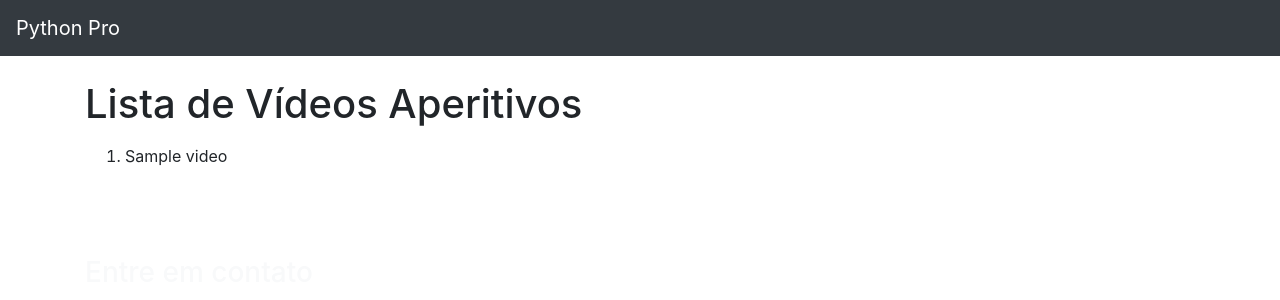
After one commit to fabriciovale20/curso-django, a Django app: template pypro/aperitivos/templates/aperitivos/indice.html in a window 1280 px wide. The commit adds this page. Shown: the top 300 px of the page. Run offline with Django 3.2, Linux system fonts and the light colour scheme; the template is opened without the code that fills it: most values are stand-ins (such as "Sample title", 1, 10 or a date in 2020); some libraries are stand-ins or nearby versions.

Commit message:
Atualização

```diff
--- /dev/null
+++ b/pypro/aperitivos/templates/aperitivos/indice.html
@@ -0,0 +1,20 @@
+{% extends 'base/base.html' %}
+{% load static %}
+{% block title %}Python Pro - Aperitivo{% endblock title %}
+{% block description %}Página com todos vídeos gratuitos{% endblock description %}
+{% block body %}
+<div class="container">
+    <div class="row">
+        <div class="col-md-12">
+            <h1 class="mt-4 mb-3">Lista de Vídeos Aperitivos</h1>
+            <ol>
+                {% for video in videos %}
+                    <li>{{ video.titulo | default:"Faltando Título" }}</li>
+                {% empty %}
+                    <li>Não foi encontrado nenhum vídeo de aperitivo</li>
+                {% endfor %}
+            </ol>
+        </div>
+    </div>
+</div>
+{% endblock body %}
--- a/pypro/aperitivos/templates/aperitivos/video.html
+++ b/pypro/aperitivos/templates/aperitivos/video.html
@@ -6,7 +6,7 @@
 <div class="container">
     <div class="row">
         <div class="col-md-12">
-            <h1 class="mt-4 mb-3">{{ video.titulo }}</h1>
+            <h1 class="mt-4 mb-3">{{ video.titulo | default:"Faltando Título" }}</h1>
             <iframe src="https://player.vimeo.com/video/{{ video.vimeo_id }}" width="640" height="360" frameborder="0">
             </iframe>
         </div>
--- a/pypro/aperitivos/urls.py
+++ b/pypro/aperitivos/urls.py
@@ -1,8 +1,9 @@
 from django.urls import path
 
-from pypro.aperitivos.views import video
+from pypro.aperitivos.views import video, indice
 
 app_name = 'aperitivos'
 urlpatterns = [
     path('<slug:slug>', video, name='video'),
+    path('', indice, name='indice'),
 ]
```
Also changed, not shown: pypro/aperitivos/tests/tests_indice.py (added, +27 -0 lines), pypro/aperitivos/tests/__init__.py (added).
